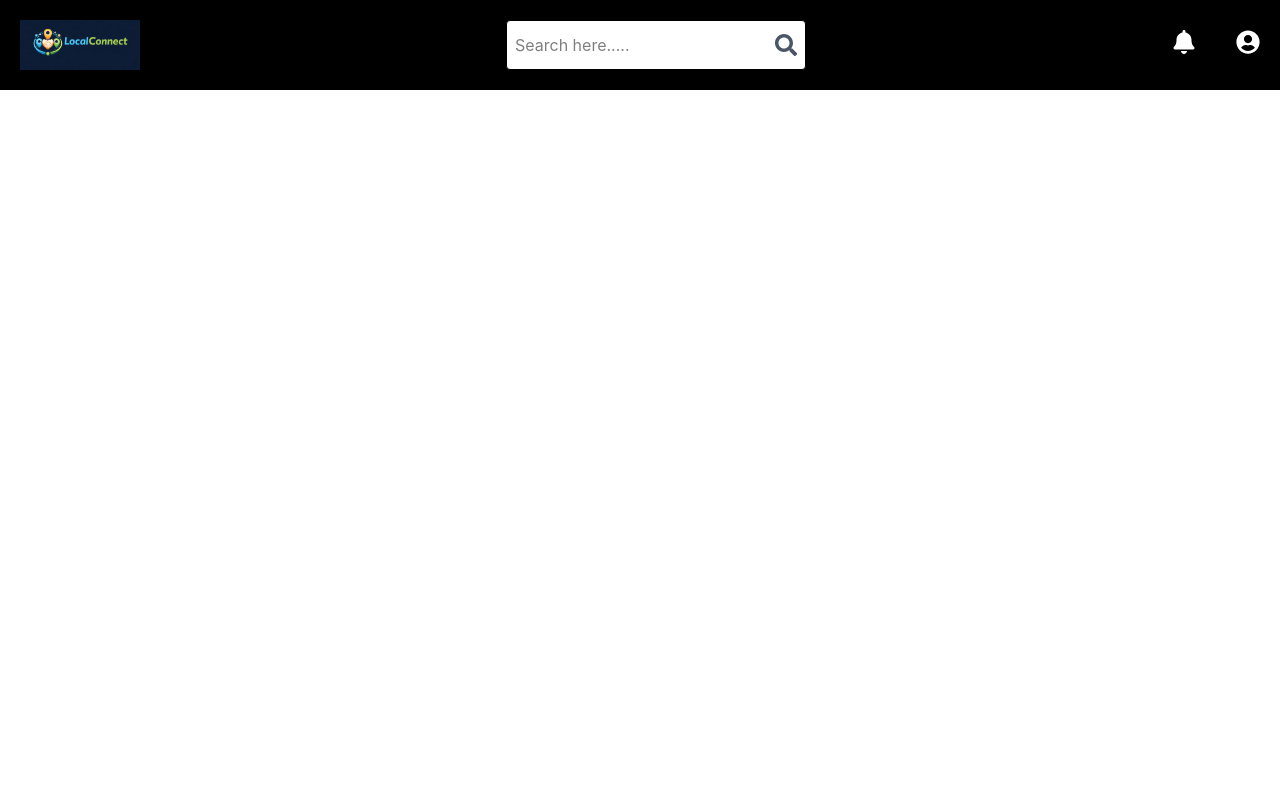
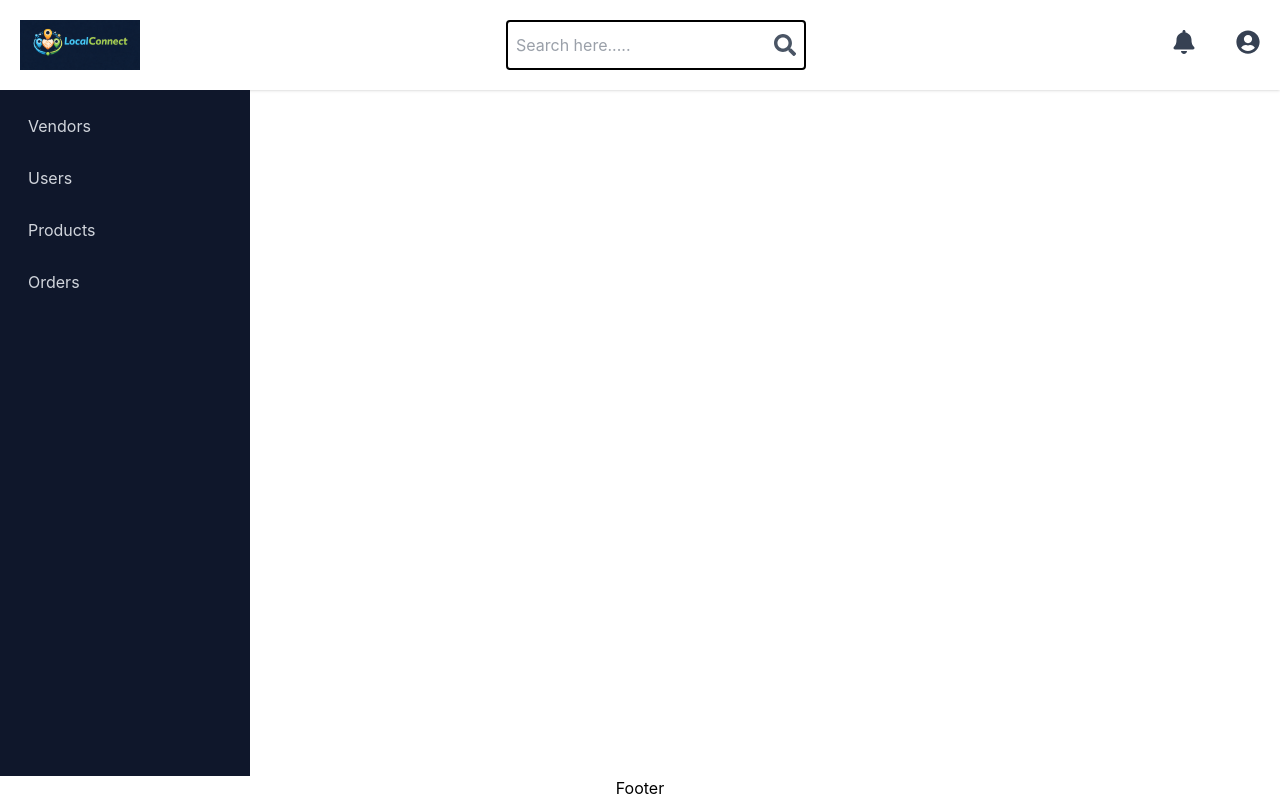
Before and after one commit to Sudarshan-Bishwokarma/localconnect-frontend, a React (Vite) app: page /admin in a window 1280 px wide. Built offline with nearby package versions, Linux system fonts and the light colour scheme.

Commit message:
admin sidebar and  adminlayout is created

```diff
--- a/src/App.jsx
+++ b/src/App.jsx
@@ -1,10 +1,14 @@
 import { useState } from "react";
 import AdminHeader from "./components/admin/AdminHeader";
+import { BrowserRouter, Routes, Route } from "react-router-dom";
+import AdminLayout from "./components/admin/AdminLayout";
 function App() {
   return (
-    <>
-      <AdminHeader />
-    </>
+    <BrowserRouter>
+      <Routes>
+        <Route path="/admin" element={<AdminLayout />}></Route>
+      </Routes>
+    </BrowserRouter>
   );
 }
 
--- a/src/components/admin/AdminHeader.jsx
+++ b/src/components/admin/AdminHeader.jsx
@@ -5,13 +5,13 @@ import NotificationBell from "./NotificationBell";
 const AdminHeader = () => {
   return (
     <>
-      <header className="flex  items-center justify-between h-[90px]  w-full bg-black  px-5">
+      <header className="flex  items-center justify-between h-[90px]  w-full bg-white text-gray-700 px-5  shadow-sm">
         {/*   logo */}
         <div className="h-[50px] w-[120px] ">
           <img src={logo} alt="logo" className="h-full w-full object-cover" />
         </div>
         {/*   search section */}
-        <div className="flex items-center h-[50px] w-[300px] bg-white border border-black rounded px-2">
+        <div className="flex items-center h-[50px] w-[300px] bg-white border-2 border-black rounded px-2">
           <input
             type="text"
             placeholder="Search here..... "
--- /dev/null
+++ b/src/components/admin/AdminLayout.jsx
@@ -0,0 +1,23 @@
+import { Outlet } from "react-router-dom";
+import AdminHeader from "./AdminHeader";
+import AdminSideBar from "./AdminSideBar";
+import Footer from "../common/Footer";
+
+const AdminLayout = () => {
+  return (
+    <div className="flex flex-col min-h-screen">
+      <AdminHeader />
+
+      <div className="flex flex-1 items-stretch">
+        <AdminSideBar />
+
+        <div className="flex-1 p-6 min-h-full">
+          <Outlet />
+        </div>
+      </div>
+
+      <Footer />
+    </div>
+  );
+};
+export default AdminLayout;
--- /dev/null
+++ b/src/components/admin/AdminSideBar.jsx
@@ -0,0 +1,21 @@
+const AdminSideBar = () => {
+  return (
+    <div className="min-h-full w-[250px]  bg-slate-900 text-gray-300  p-4  ">
+      <ul className=" flex flex-col gap-3">
+        <li className="px-3 py-2 rounded hover:bg-slate-800 cursor-pointer">
+          Vendors
+        </li>
+        <li className="px-3 py-2 rounded hover:bg-slate-800 cursor-pointer">
+          Users
+        </li>
+        <li className="px-3 py-2 rounded hover:bg-slate-800 cursor-pointer">
+          Products
+        </li>
+        <li className="px-3 py-2 rounded hover:bg-slate-800 cursor-pointer">
+          Orders
+        </li>
+      </ul>
+    </div>
+  );
+};
+export default AdminSideBar;
--- a/src/components/admin/NotificationBell.jsx
+++ b/src/components/admin/NotificationBell.jsx
@@ -12,7 +12,7 @@ const NotificationBell = () => {
   return (
     <div className="relative">
       <button onClick={toggleNotifications}>
-        <FaBell className="text-2xl text-white cursor-pointer" />
+        <FaBell className="text-2xl text-gray-700 cursor-pointer" />
       </button>
       {/* drop down */}
       {showNotification && (
@@ -26,7 +26,7 @@ const NotificationBell = () => {
               notification.map((note, index) => (
                 <li
                   key={index}
-                  className="px-4 py-2 cursor-pointer hover:bg-gray=200"
+                  className="px-4 py-2 cursor-pointer hover:bg-gray-200"
                 >
                   {note}
                 </li>
--- a/src/components/admin/UserDropdown.jsx
+++ b/src/components/admin/UserDropdown.jsx
@@ -11,7 +11,7 @@ const UserDropdown = () => {
     <div className="relative">
       {/* User Icon*/}
       <button onClick={toggleDropDown}>
-        <FaUserCircle className="text-2xl cursor-pointer text-white " />
+        <FaUserCircle className="text-2xl cursor-pointer text-gray-700 " />
       </button>
       {/*  drop down */}
       {open && (
--- /dev/null
+++ b/src/components/common/Footer.jsx
@@ -0,0 +1,8 @@
+const Footer = () => {
+  return (
+    <div>
+      <h1 className=" text-center"> Footer</h1>
+    </div>
+  );
+};
+export default Footer;
```
